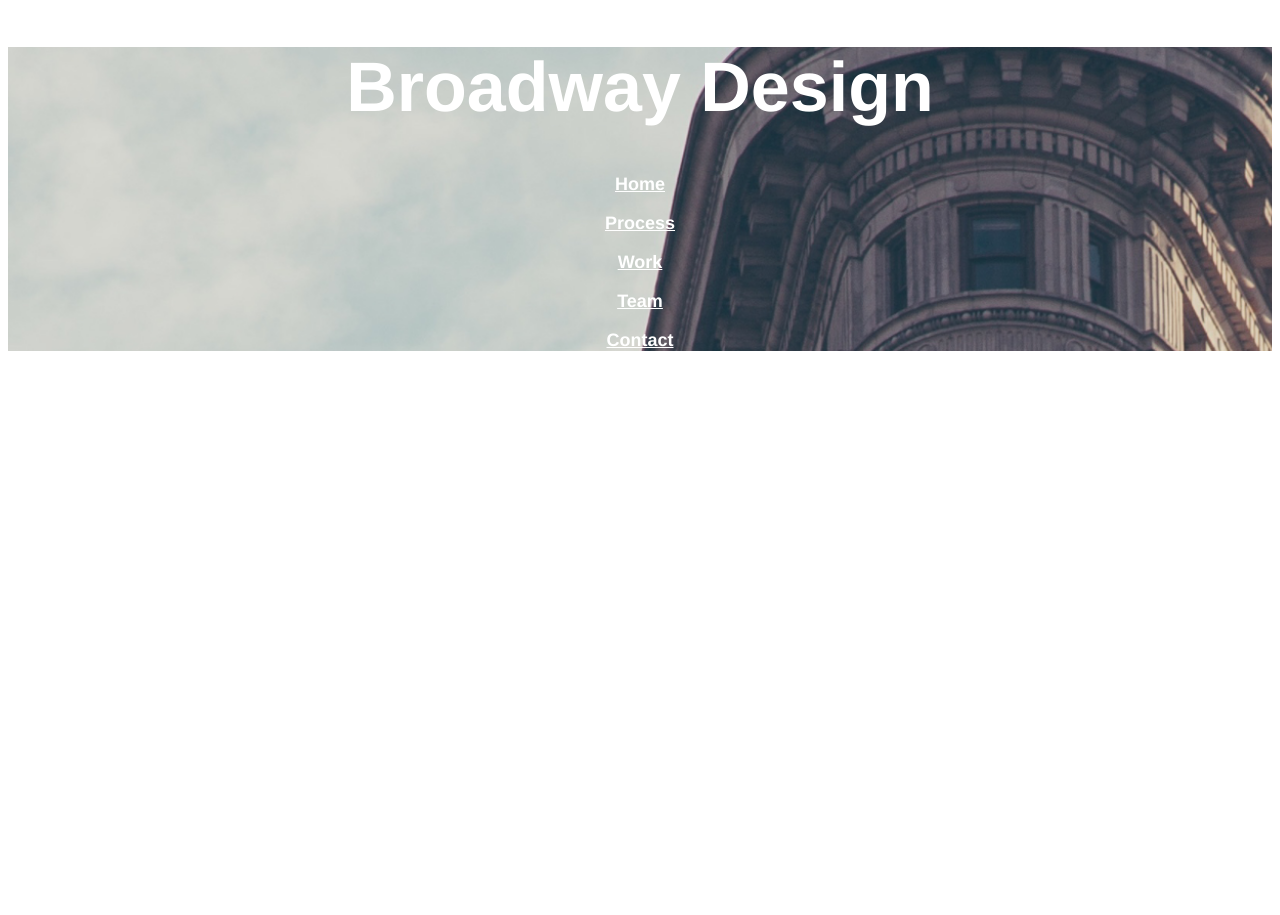
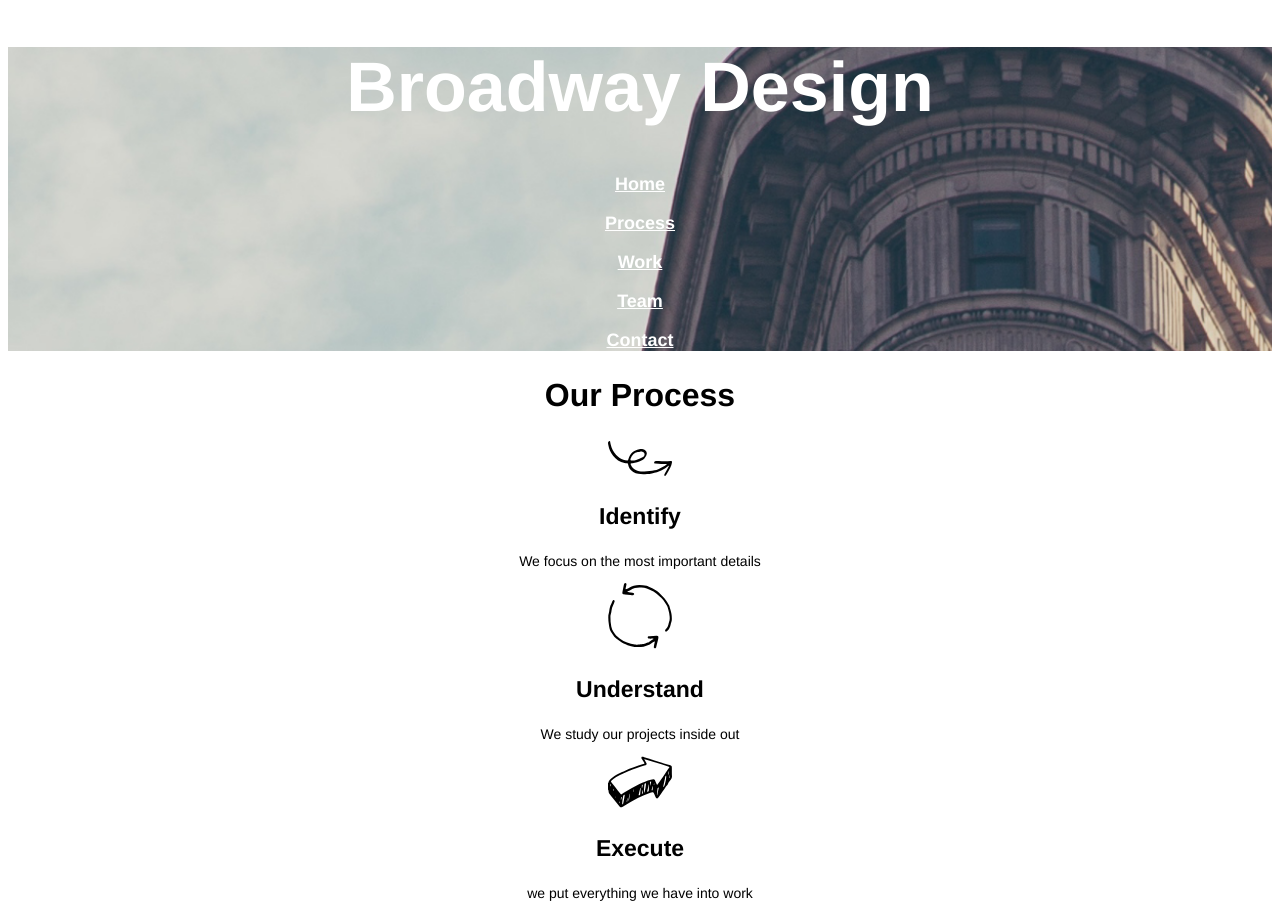
Before and after one commit to evahk4/broadway, a plain HTML site: page index.html in a window 1280 px wide. Before the commit the page ends 800 px from the top, so only its background shows below. Drawn offline with Linux system fonts and the light colour scheme.

Commit message:
Content added

```diff
--- a/index.html
+++ b/index.html
@@ -6,6 +6,8 @@
     <link href="./resources/css/style.css" type="text/css" rel="stylesheet">
   </head>
   <body>
+
+  <!-- Header -->
     <div class="header">
       <h1>Broadway Design</h1>
         <p id="menu">Home</p>
@@ -14,5 +16,16 @@
         <p id="menu">Team</p>
         <p id="menu">Contact</p>
     </div>
+  <!-- Content -->
+      <h2> Our Process </h2>
+      <img src="resources/images/identify.svg">
+      <h3>Identify</h3>
+        <p>We focus on the most important details</p>
+      <img src="resources/images/understand.svg">
+      <h3>Understand</h3>
+      <p>We study our projects inside out</p>
+      <img src="resources/images/execute.svg">
+      <h3>Execute</h3>
+      <p>we put everything we have into work</p>
   </body>
 </html>
--- a/resources/css/style.css
+++ b/resources/css/style.css
@@ -12,7 +12,16 @@ h1 {
 
 h2 {
   font-size: 32px;
+  font-family: Helvetica;
   font-weight: bold;
+}
+
+h3 {
+  font-size: 23px;
+}
+
+p {
+  font-size: 14px;
 }
 
 .header {
```
